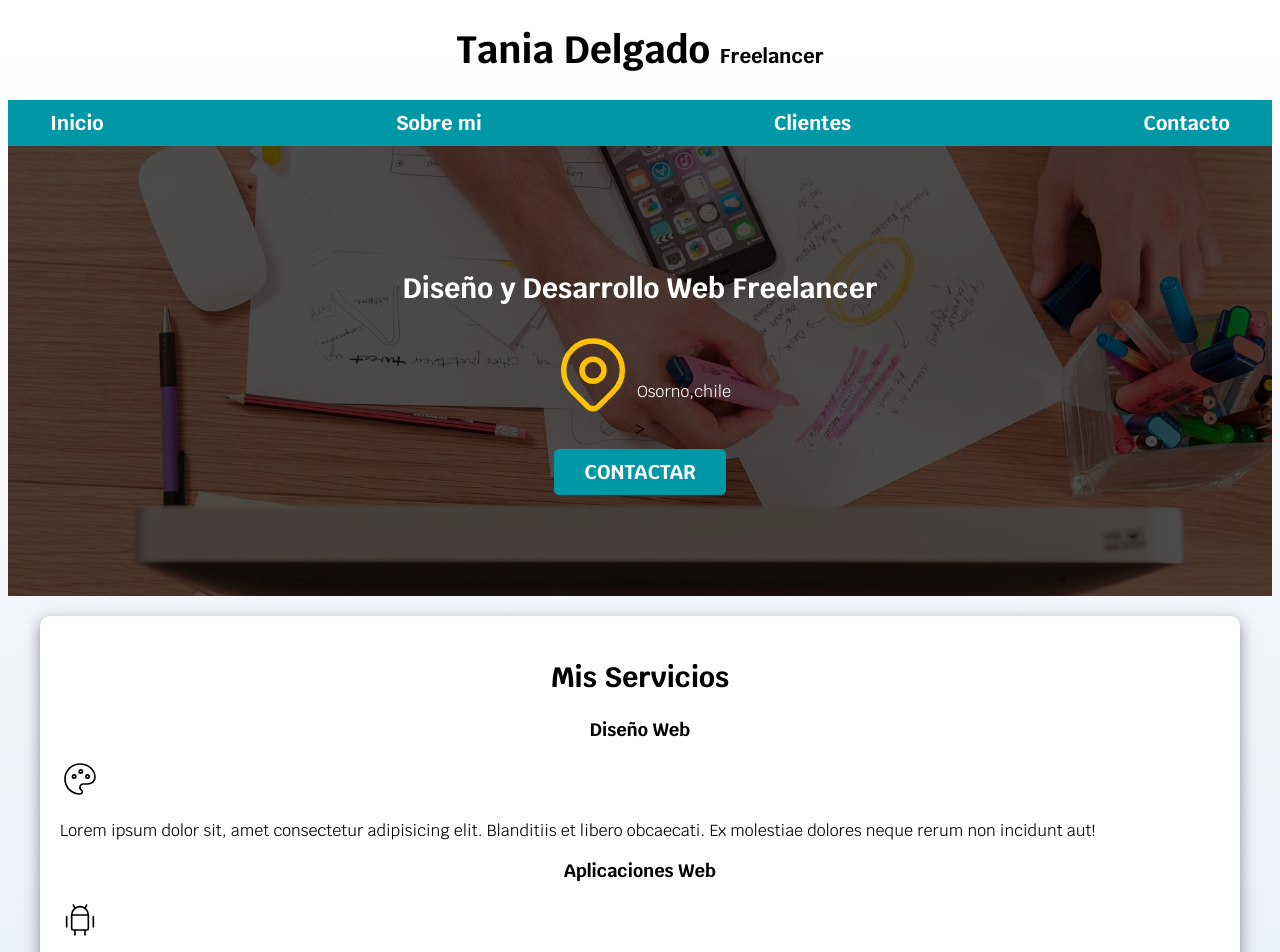
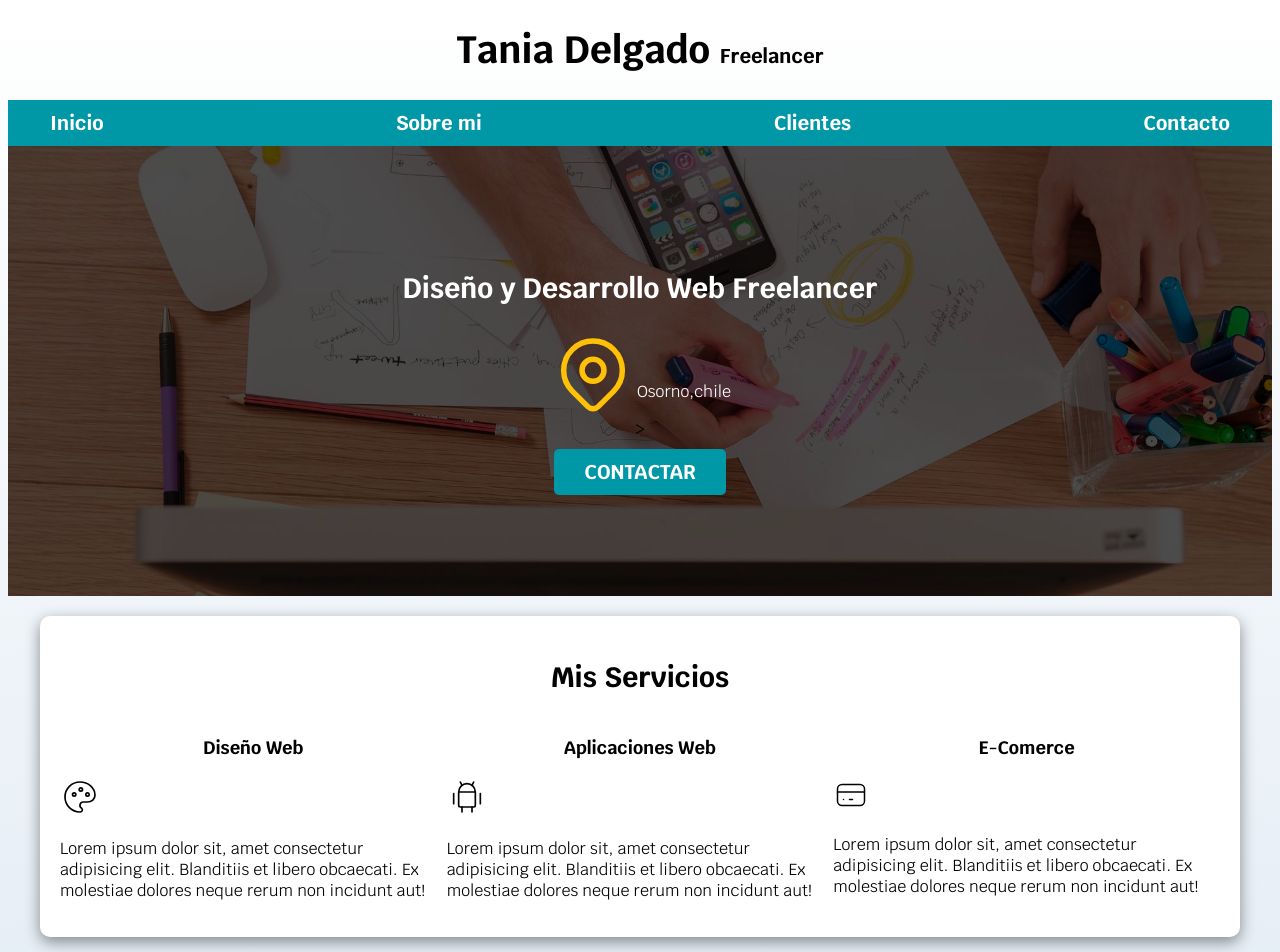
Before and after one commit to Taniafabioladelgado/freelancer-inicio, a plain HTML site: page index.html in a window 1280 px wide. Shown: the top 952 px of the page. Drawn offline with Linux system fonts and the light colour scheme.

Commit message:
css act2

```diff
--- a/css/styles.css
+++ b/css/styles.css
@@ -154,3 +154,12 @@ h1,h2,h3{
     display: flex;
     align-items: flex-end;
 }
+
+/*Servicios*/
+
+@media (min-width: 768px ){
+    .servicios{
+        display: grid;
+        grid-template-columns: 1fr 1fr 1fr;
+    }
+}
--- a/index.html
+++ b/index.html
@@ -89,7 +89,7 @@
                 <p>Lorem ipsum dolor sit, amet consectetur adipisicing elit. Blanditiis et libero obcaecati.
                 Ex molestiae dolores neque rerum non  incidunt aut!</p>
             </section>
-        </div> <!--cierre class servivio-->>
+        </div> <!--cierre class servivio-->
     </main>
 
     <section>
```
